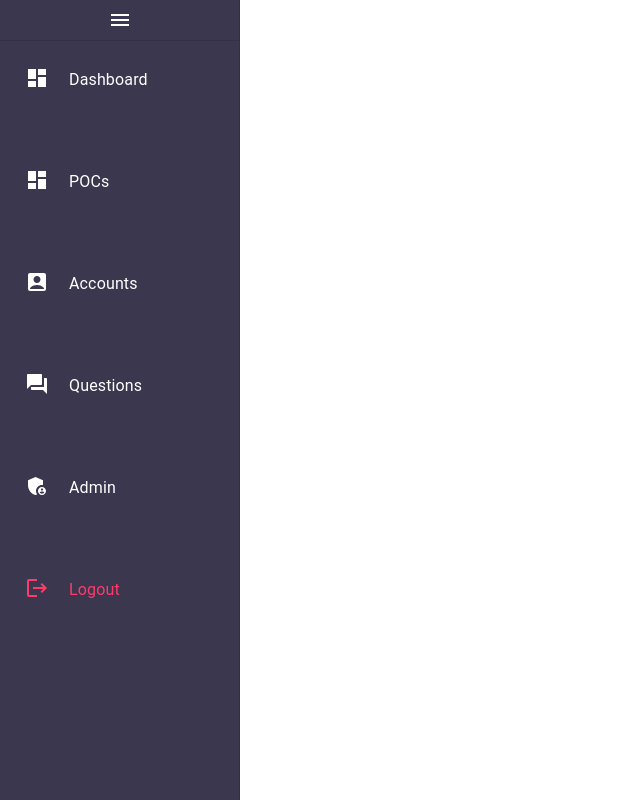
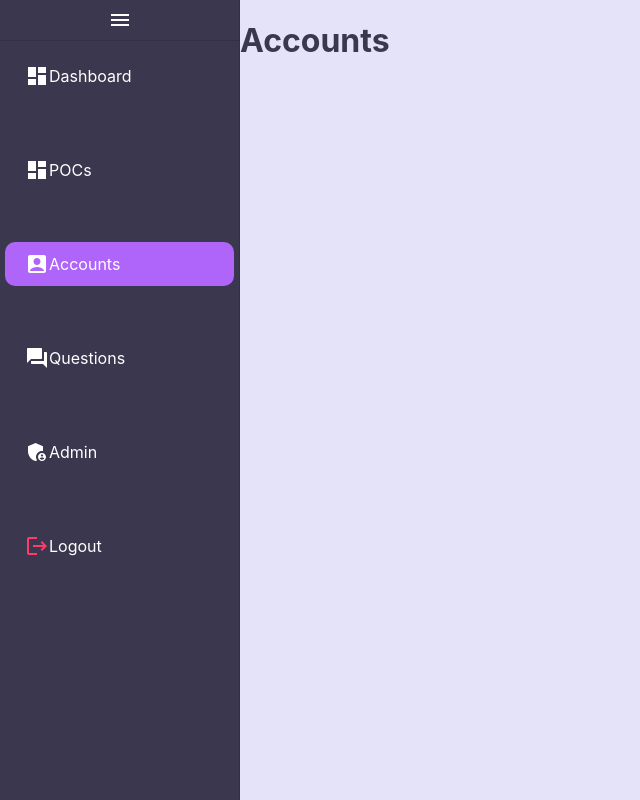
Before and after one commit to ejwalters/poc-management, a React (Create React App) app in the folder frontend/: page /accounts in a window 1280 px wide. Shown: the whole page, without its empty margins (0-640 px from the left). Built offline with nearby package versions, Linux system fonts and the light colour scheme.

Commit message:
functionality so navbar changes main screen context

```diff
--- a/frontend/src/App.js
+++ b/frontend/src/App.js
@@ -9,19 +9,33 @@ import Accounts from './components/Accounts';
 import Questions from './components/Questions';
 import POC from './components/POC';
 import Admin from './components/Admin';
+import styled from 'styled-components';
 
 import { ThemeProvider, createGlobalStyle } from 'styled-components';
 
 const GlobalStyle = createGlobalStyle`
-  body {
+  html, body, #root {
     color: ${props => props.theme.primaryColor};
-    background-color: 'white'';
+    background-color: ${props => props.theme.appBackgroundColor}; // Use a theme color or set it to black as needed
+    margin: 0;
+    padding: 0;
+    overflow-x: hidden;
+    height: 100%;
+    width: 100vw; // Ensure the width covers the entire viewport
   }
+`;
+
+const MainContent = styled.div`
+  margin-left: 240px; // Adjust this based on your Navbar's width
+  width: calc(100% - 240px); // Adjust the width to take into account the navbar
+  height: 100vh; // Full viewport height
+  overflow-y: auto; // Add scrolling to the main content area if needed
 `;
 
 const theme = {
   primaryColor: '#3A374E',
-  secondaryColor: '#AF64FA'
+  secondaryColor: '#AF64FA',
+  appBackgroundColor: '#E4E3F9'
 };
 
 function App() {
@@ -30,12 +44,19 @@ function App() {
       <GlobalStyle />
       <Router>
         <Navbar />
-        <Routes>
-          <Route path="/" element={<Dashboard />} />
-          <Route path="/login" element={<Login />} />
-        </Routes>
+        <MainContent>
+          <Routes>
+            <Route path="/" element={<Dashboard />} />
+            <Route path="/pocs" element={<POC />} />
+            <Route path="/accounts" element={<Accounts />} />
+            <Route path="/questions" element={<Questions />} />
+            <Route path="/admin" element={<Admin />} />
+
+            <Route path="/login" element={<Login />} />
+          </Routes>
+        </MainContent>
       </Router>
-    </ThemeProvider>
+    </ThemeProvider >
   );
 }
 
--- a/frontend/src/components/Accounts.js
+++ b/frontend/src/components/Accounts.js
@@ -0,0 +1,16 @@
+// frontend/src/components/Accounts.js
+
+import React from 'react';
+import styled from 'styled-components';
+
+const Accounts = () => {
+    return (
+        <div>
+            <h1>Accounts</h1>
+            {/* Dashboard content will be added here */}
+        </div>
+    );
+}
+
+
+export default Accounts;
--- a/frontend/src/components/Admin.js
+++ b/frontend/src/components/Admin.js
@@ -0,0 +1,16 @@
+// frontend/src/components/Admin.js
+
+import React from 'react';
+import styled from 'styled-components';
+
+const Admin = () => {
+    return (
+        <div>
+            <h1>Admin</h1>
+            {/* Dashboard content will be added here */}
+        </div>
+    );
+}
+
+
+export default Admin;
--- a/frontend/src/components/Dashboard.js
+++ b/frontend/src/components/Dashboard.js
@@ -1,6 +1,8 @@
 // frontend/src/components/Dashboard.js
 
 import React from 'react';
+import styled from 'styled-components';
+
 
 const Dashboard = () => {
     return (
@@ -11,4 +13,5 @@ const Dashboard = () => {
     );
 }
 
+
 export default Dashboard;
--- a/frontend/src/components/Navbar.js
+++ b/frontend/src/components/Navbar.js
@@ -2,6 +2,7 @@
 
 import React, { useState } from 'react';
 import styled from 'styled-components';
+import { NavLink } from 'react-router-dom';
 import { Drawer, List, ListItemText, Divider, IconButton } from '@mui/material';
 import DashboardIcon from '@mui/icons-material/Dashboard';
 import AccountBoxIcon from '@mui/icons-material/AccountBox';
@@ -29,52 +30,31 @@ const NavBarList = styled(List)({
     width: '100%',
 });
 
-const NavBarItem = styled.div`
+const StyledNavLink = styled(NavLink)`
     display: flex;
     align-items: center;
-    list-style-type: none;
-    color: ${({ isSelected, theme }) => isSelected ? 'white' : 'inherit'};
-    background-color: ${({ isSelected, theme }) => isSelected ? theme.secondaryColor : 'transparent'};
+    color: inherit;
+    text-decoration: none;
     border-radius: 10px;
     margin: 5px;
     padding: 10px 20px;
-    margin-bottom: 50px; // Consistent spacing between items
-    cursor: pointer;
+    margin-bottom: 50px;
+
+    &.active {
+        background-color: ${({ theme }) => theme.secondaryColor};
+        color: white;
+    }
 `;
 
 const NavBarIcon = styled.div`
-    color: 'inherit';
     margin-right: 20px; // Space between icon and text
-`;
-
-const StyledLogoutIcon = styled(LogoutIcon)`
-  && {
-    color: #FF3B6A; // Ensuring high specificity
-  }
 `;
 
 const StyledMenuIcon = styled(MenuIcon)`
     color: white !important;  // Only use !important as a last resort
 `;
 
-
-
 const NavBar = () => {
-    const [selectedItem, setSelectedItem] = useState('');
-
-    const navItems = [
-        { name: 'Dashboard', icon: <DashboardIcon /> },
-        { name: 'POCs', icon: <DashboardIcon /> }, // Replace with the correct icon
-        { name: 'Accounts', icon: <AccountBoxIcon /> },
-        { name: 'Questions', icon: <QuestionAnswerIcon /> },
-        { name: 'Admin', icon: <AdminPanelSettingsIcon /> },
-        { name: 'Logout', icon: <StyledLogoutIcon />, specialColor: '#FF3B6A' }
-    ];
-
-    const handleItemClick = (name) => {
-        setSelectedItem(name);
-    };
-
     return (
         <NavBarDrawer variant="permanent">
             <MenuButton>
@@ -82,19 +62,12 @@ const NavBar = () => {
             </MenuButton>
             <Divider />
             <NavBarList>
-                {navItems.map(item => (
-                    <NavBarItem
-                        key={item.name}
-                        isSelected={selectedItem === item.name}
-                        onClick={() => handleItemClick(item.name)}
-                        style={{ color: item.specialColor }}
-                    >
-                        <NavBarIcon style={{ color: selectedItem === item.name && item.specialColor ? item.specialColor : '#FFF' }}>
-                            {item.icon}
-                        </NavBarIcon>
-                        <ListItemText primary={item.name} />
-                    </NavBarItem>
-                ))}
+                <StyledNavLink to="/" exact><DashboardIcon /> Dashboard</StyledNavLink>
+                <StyledNavLink to="/pocs"><DashboardIcon /> POCs</StyledNavLink> {/* Ensure correct icon */}
+                <StyledNavLink to="/accounts"><AccountBoxIcon /> Accounts</StyledNavLink>
+                <StyledNavLink to="/questions"><QuestionAnswerIcon /> Questions</StyledNavLink>
+                <StyledNavLink to="/admin"><AdminPanelSettingsIcon /> Admin</StyledNavLink>
+                <StyledNavLink to="/logout"><LogoutIcon style={{ color: '#FF3B6A' }} /> Logout</StyledNavLink>
             </NavBarList>
         </NavBarDrawer>
     );
--- a/frontend/src/components/POC.js
+++ b/frontend/src/components/POC.js
@@ -0,0 +1,16 @@
+// frontend/src/components/Dashboard.js
+
+import React from 'react';
+import styled from 'styled-components';
+
+const POC = () => {
+    return (
+        <div>
+            <h1>POC</h1>
+            {/* Dashboard content will be added here */}
+        </div>
+    );
+}
+
+
+export default POC;
--- a/frontend/src/components/Questions.js
+++ b/frontend/src/components/Questions.js
@@ -0,0 +1,16 @@
+// frontend/src/components/Questions.js
+
+import React from 'react';
+import styled from 'styled-components';
+
+const Questions = () => {
+    return (
+        <div>
+            <h1>Questions</h1>
+            {/* Dashboard content will be added here */}
+        </div>
+    );
+}
+
+
+export default Questions;
```
